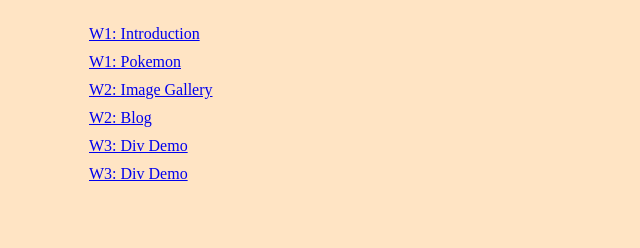
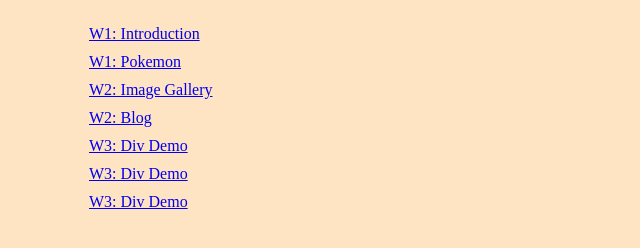
Before and after one commit to fb880603/1091-1A-demo-406380385, a plain HTML site: page index.html in a window 1280 px wide. Shown: the whole page, without its empty margins (0-640 px from the left). Drawn offline with Linux system fonts and the light colour scheme.

Commit message:
modify index.html

```diff
--- a/index.html
+++ b/index.html
@@ -27,6 +27,9 @@
         <li>
           <a href="./w03-div-tku60/div_tku60.html"> W3: Div Demo</a>
         </li>
+        <li>
+          <a href="./w04-tku60-js/div_tku60_js.html"> W3: Div Demo</a>
+        </li>
       </ul>
     </div>
   </body>
```
